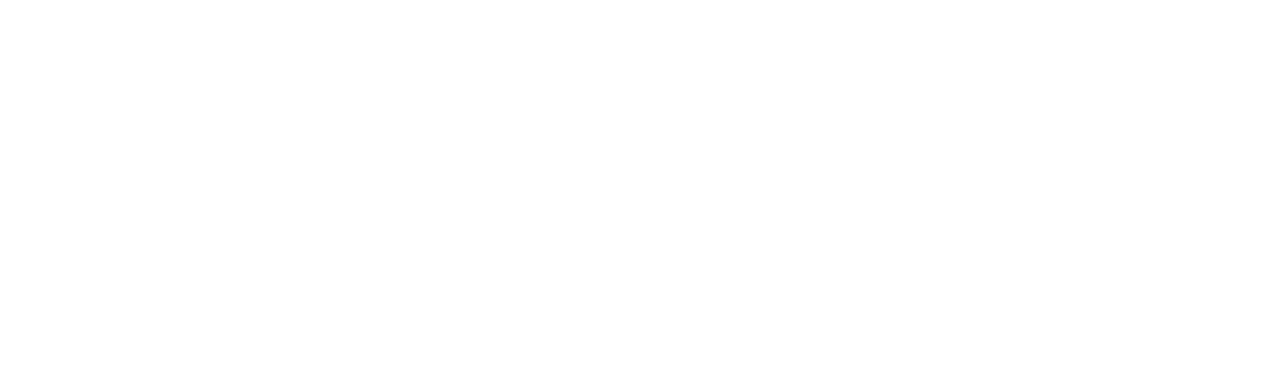
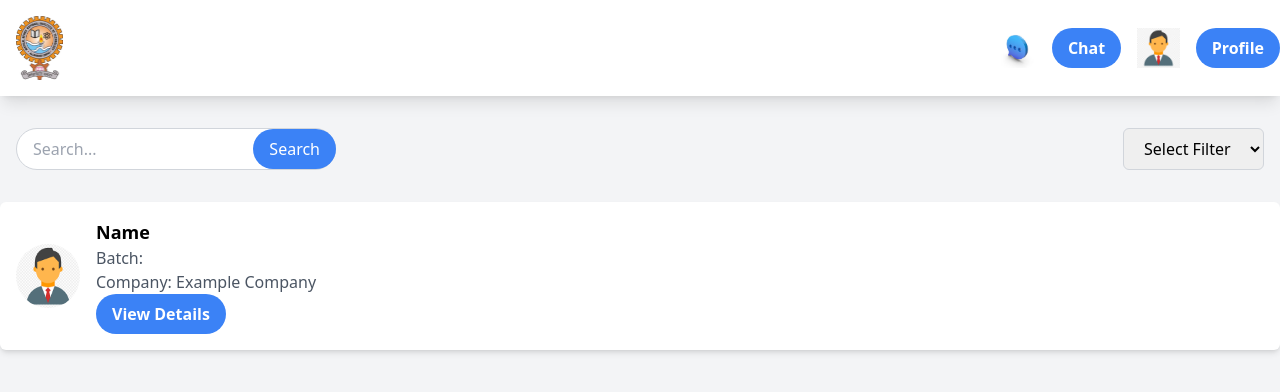
Before and after one commit to rishirajca081/Project-2024, a React (Create React App) app in the folder frontend/: page /ClientHomepage in a window 1280 px wide. Before the commit this address had no page. Shown: the top 392 px of the page. Built offline with nearby package versions, Linux system fonts and the light colour scheme.

Commit message:
client home page

```diff
--- a/frontend/src/App.js
+++ b/frontend/src/App.js
@@ -4,6 +4,7 @@
 import Login from './Pages/Login'
 import Register from './Pages/Register'
 import UserProfile from './Pages/UserProfile'
+import ClientHomepage from './Pages/ClientHomepage'
 const App = () => {
   return (
     <div>
@@ -13,6 +14,7 @@
   <Route path="/Login" element={<Login/>}/>
   <Route path="/Register" element={<Register/>}/>
   <Route path="/UserProfile" element={<UserProfile/>}/>
+  <Route path="/ClientHomepage" element={<ClientHomepage/>}/>
 </Routes>
 </BrowserRouter>
     </div>
--- /dev/null
+++ b/frontend/src/Pages/ClientHomepage.js
@@ -0,0 +1,95 @@
+import React, { useState } from 'react';
+import Logo from "../Images/Logo.jpg";
+import ChatIcon from "../Images/ChatIcon.jpeg";
+import UserProfileLogo from "../Images/UserProfileLogo.png";
+
+function ClientHomepage() {
+  const [selectedFilter, setSelectedFilter] = useState("");
+  const [selectedYear, setSelectedYear] = useState("");
+  const [selectedGender, setSelectedGender] = useState("");
+
+  const handleFilterChange = (event) => {
+    setSelectedFilter(event.target.value);
+    setSelectedYear(""); // Reset selected year when filter changes
+    setSelectedGender(""); // Reset selected gender when filter changes
+  };
+
+  // Generate an array of years from 1984 to 2024
+  const batchYears = [];
+  for (let year = 1984; year <= 2024; year++) {
+    batchYears.push(year);
+  }
+
+  const handleYearSelect = (year) => {
+    setSelectedYear(year);
+  };
+
+  const handleGenderSelect = (gender) => {
+    setSelectedGender(gender);
+  };
+
+  return (
+    <div className="bg-gray-100 min-h-screen">
+      {/* Header Section */}
+      <header className="bg-white shadow-lg">
+        <div className="container mx-auto flex justify-between items-center py-4">
+          <div className="pl-4">
+            <img src={Logo} alt="Logo" className="h-16" />
+          </div>
+          <div className="flex items-center space-x-4">
+            <img src={ChatIcon} alt="Chat Icon" className="h-10" />
+            <button className="bg-blue-500 hover:bg-blue-600 text-white font-semibold py-2 px-4 rounded-full">Chat</button>
+            <img src={UserProfileLogo} alt="User Profile Logo" className="h-10" />
+            <button className="bg-blue-500 hover:bg-blue-600 text-white font-semibold py-2 px-4 rounded-full">Profile</button>
+          </div>
+        </div>
+      </header>
+
+      {/* Main Content */}
+      <section className="container mx-auto mt-8 px-4">
+        <div className="flex items-center justify-between">
+          {/* Search Input */}
+          <div className="relative flex items-center">
+            <input type="text" placeholder="Search..." className="px-4 py-2 w-80 border border-gray-300 rounded-full focus:outline-none focus:border-blue-500" />
+            <button className="absolute right-0 top-1/2 -translate-y-1/2 px-4 py-2 bg-blue-500 text-white rounded-full">Search</button>
+          </div>
+
+          {/* Filter Dropdown */}
+          <div className="relative">
+            <select onChange={handleFilterChange} value={selectedFilter} className="px-4 py-2 border border-gray-300 rounded-md focus:outline-none focus:border-blue-500">
+              <option value="">Select Filter</option>
+              <option value="Batches">{selectedYear ? selectedYear : "Batches"}</option>
+              <option value="Gender">{selectedGender ? selectedGender : "Gender"}</option>
+              <option value="Company">Company</option>
+            </select>
+            <div className={`absolute mt-2 w-40 bg-white shadow-md rounded-md overflow-y-auto max-h-40 ${selectedFilter === "Batches" ? 'block' : 'hidden'}`}>
+              {batchYears.map((year) => (
+                <p key={year} className="px-4 py-2 hover:bg-gray-200 cursor-pointer" onClick={() => handleYearSelect(year)}>{year}</p>
+              ))}
+            </div>
+            <div className={`absolute mt-2 w-40 bg-white shadow-md rounded-md overflow-y-auto max-h-40 ${selectedFilter === "Gender" ? 'block' : 'hidden'}`}>
+              <p className="px-4 py-2 hover:bg-gray-200 cursor-pointer" onClick={() => handleGenderSelect("Male")}>Male</p>
+              <p className="px-4 py-2 hover:bg-gray-200 cursor-pointer" onClick={() => handleGenderSelect("Female")}>Female</p>
+            </div>
+          </div>
+        </div>
+      </section>
+
+      {/* User Profile Box */}
+      <section className="container mx-auto mt-8">
+        <div className="bg-white shadow-md rounded-md p-4 flex items-center">
+          <img src={UserProfileLogo} alt="User Profile" className="h-16 w-16 rounded-full" />
+          <div className="ml-4">
+            <h2 className="text-lg font-semibold">Name</h2>
+            <p className="text-gray-600">Batch: {selectedYear}</p>
+            <p className="text-gray-600">Company: Example Company</p>
+            <button className="bg-blue-500 hover:bg-blue-600 text-white font-semibold py-2 px-4 rounded-full">View Details</button>
+          </div>
+        </div>
+      </section>
+
+    </div>
+  );
+}
+
+export default ClientHomepage;
```
Also changed, not shown: frontend/src/Images/ChatIcon.jpeg (added), frontend/src/Images/UserProfileLogo.png (added).
